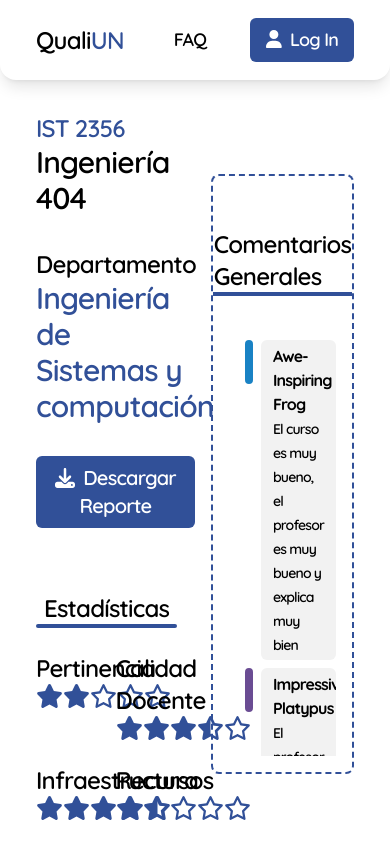
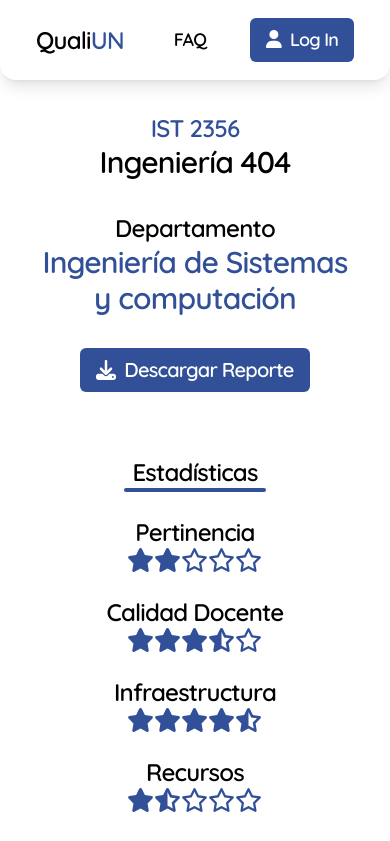
Before and after one commit to lineroml/Proyecto-Final-QualiUN, a Next.js app: page /cursos/1 in a window 390 px wide. Shown: the top 841 px of the page. Built offline with nearby package versions, Linux system fonts and the light colour scheme.

Commit message:
single course page, fully responsive

```diff
--- a/src/app/components/cursosTab/curso/stat.js
+++ b/src/app/components/cursosTab/curso/stat.js
@@ -8,7 +8,7 @@ import { Tooltip } from 'react-tooltip';
 
 const Stat = ({ stat }) => {
   return (
-    <div className='flex flex-col'>
+    <div className='flex flex-col med-lg:items-start items-center'>
       <h1
         data-tooltip-content={stat.desc}
         data-tooltip-id='my-tooltip'
--- a/src/app/cursos/[id]/page.js
+++ b/src/app/cursos/[id]/page.js
@@ -86,30 +86,32 @@ const Curso = ({ params }) => {
       key={id}
       className='w-full min-h-fit overflow-hidden font-semibold mt-28 flex flex-col items-center justify-center'
     >
-      <div className='w-full h-full max-w-7xl flex justify-between px-9'>
-        <div className='w-1/2 h-full min-h-fit flex flex-col justify-center'>
-          <div className='flex flex-col'>
+      <div className='w-full h-full max-w-7xl flex med-lg:flex-row flex-col justify-between px-9'>
+        <div className='med-lg:w-1/2 w-full med-lg:items-start items-center h-full min-h-fit flex flex-col justify-center'>
+          <div className='flex flex-col med-lg:items-start items-center'>
             <h2 className='text-2xl text-chinese-blue'>IST 2356</h2>
             <h1 className='text-3xl'>Ingeniería 404</h1>
           </div>
-          <div className='flex flex-col my-8'>
+          <div className='flex flex-col my-8 med-lg:items-start items-center'>
             <h3 className='text-2xl'>Departamento</h3>
-            <h2 className='text-3xl text-chinese-blue'>Ingeniería de Sistemas y computación</h2>
+            <h2 className='text-3xl text-center text-chinese-blue'>
+              Ingeniería de Sistemas y computación
+            </h2>
           </div>
           <CustomButton type={1} text='Descargar Reporte' icon='Download'></CustomButton>
           <div className='w-fit'>
             <h1 className='text-2xl font-semibold mt-16 px-2'>Estadísticas</h1>
             <div className='w-full h-1 bg-chinese-blue rounded-full'></div>
           </div>
-          <div className='grid grid-cols-2 gap-y-6 mt-6'>
+          <div className='grid med-lg:mb-0 mb-16 sm:grid-cols-2 grid-cols-1 gap-y-6 mt-6'>
             {cursoStats.map((stat) => (
               <Stat key={stat.id} stat={stat}></Stat>
             ))}
           </div>
         </div>
-        <div className='w-[45%] mb-16 p-4 flex-col overflow-y-auto gap-2 h-[600px] self-center rounded-lg border-2 border-dashed border-chinese-blue flex items-center'>
+        <div className='med-lg:w-[45%] sm:w-[80%] mb-16 p-4 flex-col overflow-y-auto gap-2 h-[600px] self-center rounded-lg border-2 border-dashed border-chinese-blue flex items-center'>
           <div className='w-fit p-9'>
-            <h1 className='text-2xl font-semibold px-2'>Comentarios Generales</h1>
+            <h1 className='sm:text-2xl text-xl font-semibold px-2'>Comentarios Generales</h1>
             <div className='w-full h-1 bg-chinese-blue rounded-full'></div>
           </div>
           <div className='px-4 gap-2 pb-9 w-full h-full flex flex-col overflow-y-auto'>
```
